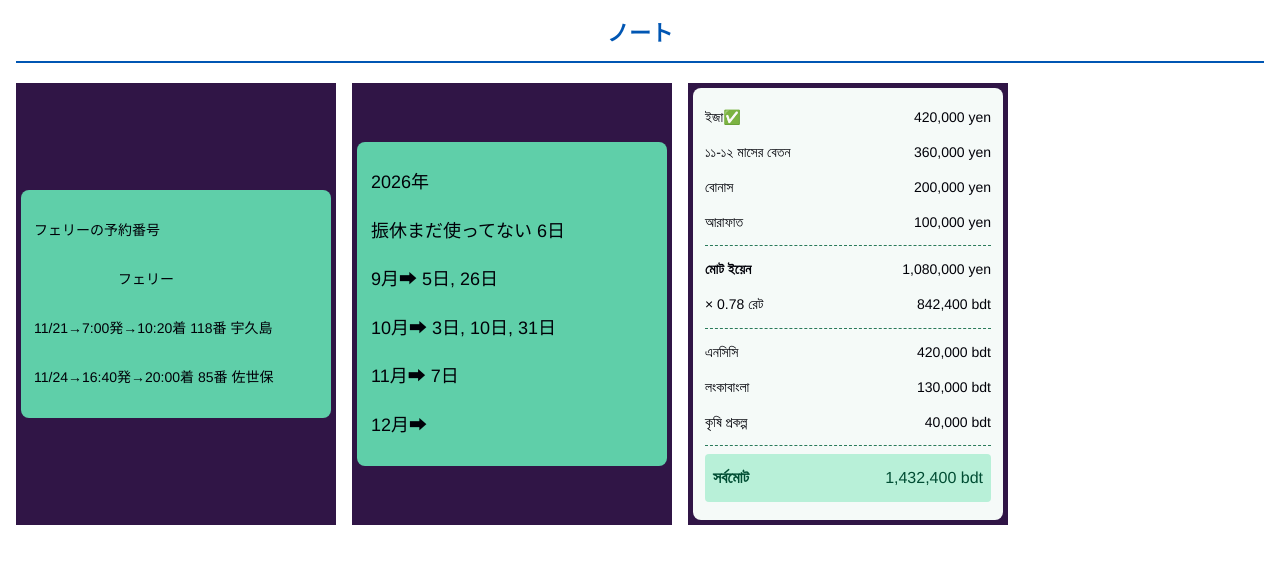
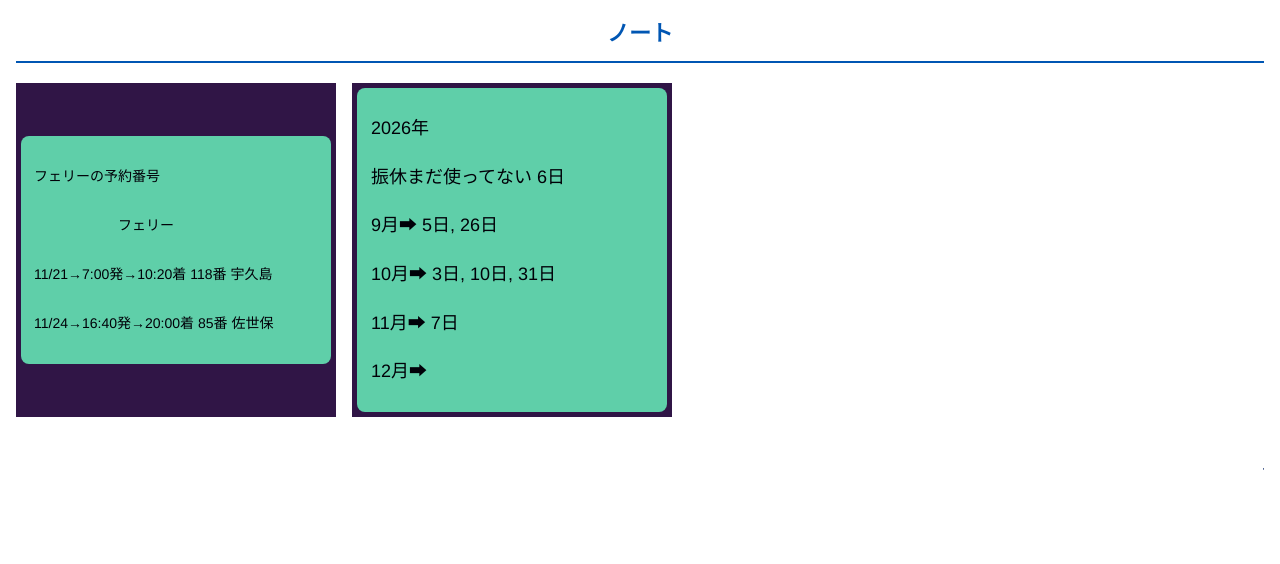
Before and after one commit to rahatuljp/roster, a plain HTML site: page ノート.html in a window 1280 px wide. Drawn offline with Linux system fonts and the light colour scheme.

Commit message:
Update ノート.html

```diff
--- a/ノート.html
+++ b/ノート.html
@@ -158,63 +158,7 @@
     </table>
 
     <!-- salary (read-only) -->
-<table>
-  <tr>
-    <td>
-      <div class="salary">
-        <div class="row">
-          <span class="label">ইজা✅</span>
-          <span class="value">420,000 yen</span>
-        </div>
-        <div class="row">
-          <span class="label">১১-১২ মাসের বেতন</span>
-          <span class="value">360,000 yen</span>
-        </div>
-        <div class="row">
-          <span class="label">বোনাস</span>
-          <span class="value">200,000 yen</span>
-        </div>
-        <div class="row">
-          <span class="label">আরাফাত</span>
-          <span class="value">100,000 yen</span>
-        </div>
 
-        <div class="divider"></div>
-
-        <div class="row total">
-          <span class="label">মোট ইয়েন</span>
-          <span class="value">1,080,000 yen</span>
-        </div>
-        <div class="row">
-          <span class="label">× 0.78 রেট</span>
-          <span class="value">842,400 bdt</span>
-        </div>
-
-        <div class="divider"></div>
-
-        <div class="row">
-          <span class="label">এনসিসি</span>
-          <span class="value">420,000 bdt</span>
-        </div>
-        <div class="row">
-          <span class="label">লংকাবাংলা</span>
-          <span class="value">130,000 bdt</span>
-        </div>
-        <div class="row">
-          <span class="label">কৃষি প্রকল্প</span>
-          <span class="value">40,000 bdt</span>
-        </div>
-
-        <div class="divider"></div>
-
-        <div class="row grand-total">
-          <span class="label">সর্বমোট</span>
-          <span class="value">1,432,400 bdt</span>
-        </div>
-      </div>
-    </td>
-  </tr>
-</table>
 
   </div>
 
```
